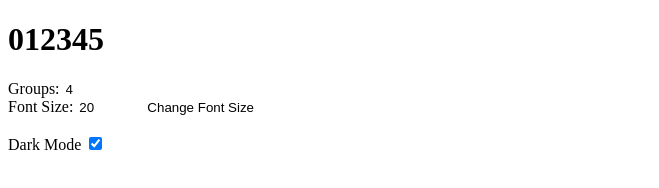
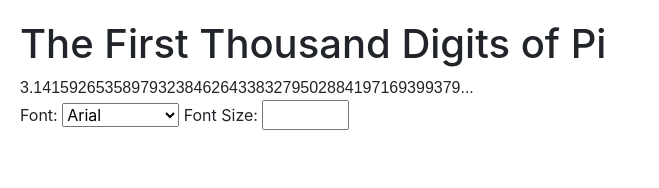
Before and after one commit to jonathanweinberg/justPiThings, a plain HTML site: page index.html in a window 1280 px wide. Shown: the whole page, without its empty margins (0-659 px from the left). Drawn offline with nearby package versions, Linux system fonts and the light colour scheme.

Commit message:
correction2

```diff
--- a/index.html
+++ b/index.html
@@ -1,22 +1,50 @@
 <!DOCTYPE html>
-<html lang="en">
+<html>
   <head>
-    <meta charset="UTF-8" />
-    <meta name="viewport" content="width=device-width, initial-scale=1.0" />
-    <title>Pi Digits</title>
-    <link rel="stylesheet" href="styles.css" />
+    <meta name="viewport" content="width=device-width, initial-scale=1.0">
+    <title>Pi Webpage</title>
+    <link rel="stylesheet" href="https://stackpath.bootstrapcdn.com/bootstrap/4.3.1/css/bootstrap.min.css" integrity="sha384-ggOyR0iXCbMQv3Xipma34MD+dH/1fQ784/j6cY/iJTQUOhcWr7x9JvoRxT2MZw1T" crossorigin="anonymous">
+    <style>
+      body {
+        padding: 20px;
+      }
+      #pi-container {
+        font-family: Arial, sans-serif; /* change this to any common font */
+        font-size: 16px; /* adjust as needed */
+      }
+    </style>
   </head>
   <body>
-    <h1 id="pi">Loading...</h1>
-    <label for="groups">Groups:</label>
-    <input type="number" id="groups" value="4" min="1" max="15" />
-    <br />
-    <label for="fontSize">Font Size:</label>
-    <input type="number" id="fontSize" value="20" min="10" max="100" />
-    <button onclick="changeFontSize()">Change Font Size</button>
-    <br /><br />
-    <label for="darkMode">Dark Mode</label>
-    <input type="checkbox" id="darkMode" onclick="toggleTheme()" checked>
-    <script src="app.js"></script>
+    <h1>The First Thousand Digits of Pi</h1>
+
+    <div id="pi-container">
+    </div>
+
+    <form>
+      Font:
+      <select id="font-select" onchange="setFont()">
+        <option value="Arial">Arial</option>
+        <option value="Verdana">Verdana</option>
+        <option value="Courier New">Courier New</option>
+      </select>
+
+      Font Size:
+      <input type="number" id="font-size" min="10" max="36" step="2" onchange="setFontSize()">
+    </form>
+
+    <script>
+      var pi = '3.141592653589793238462643383279502884197169399379...';
+      document.getElementById('pi-container').innerHTML = pi.substr(0, 10000);
+
+      function setFont() {
+        var fontFamily = document.getElementById('font-select').value;
+        document.getElementById('pi-container').style.fontFamily = fontFamily;
+      }
+
+      function setFontSize() {
+        var fontSize = parseInt(document.getElementById('font-size').value);
+        document.getElementById('pi-container').style.fontSize = fontSize + 'px';
+      }
+    </script>
   </body>
 </html>
```
